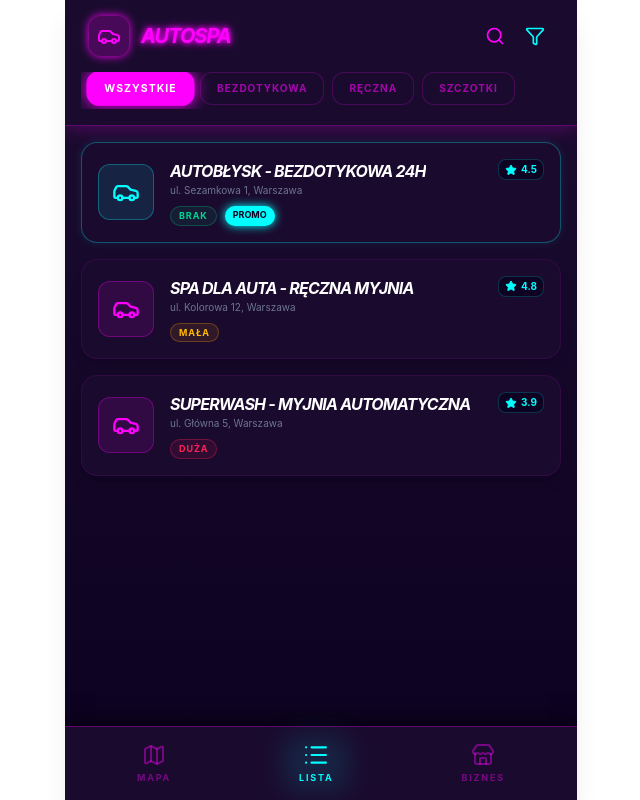
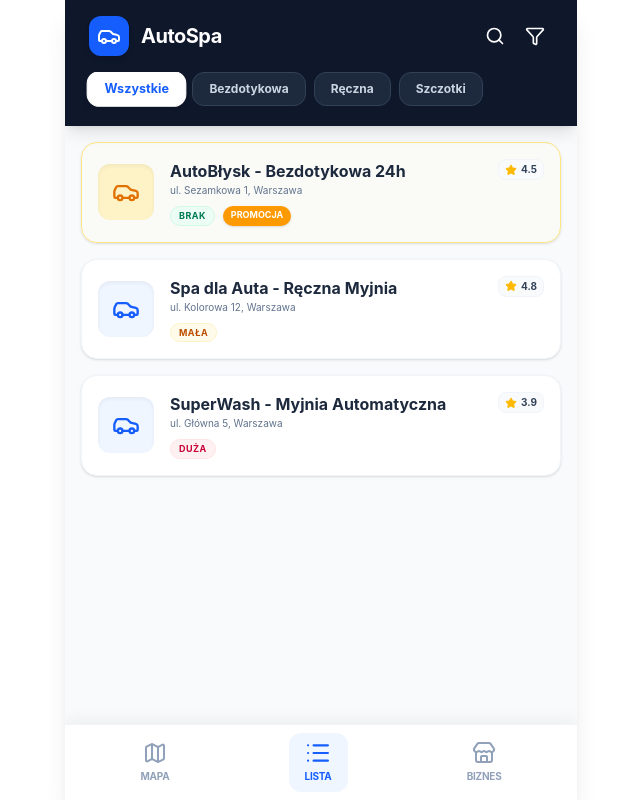
Before and after one commit to kopara12332-cyber/AutoSpa, a React (Vite) app: page / in a window 1280 px wide. Both pictures are taken after a click on the button "LISTA". Shown: the whole page, without its empty margins (319-959 px from the left). Built offline with nearby package versions, Linux system fonts and the light colour scheme.

Commit message:
Switch to Premium Clean palette (Deep Ocean & Silver)

```diff
--- a/src/App.tsx
+++ b/src/App.tsx
@@ -74,21 +74,21 @@ function App() {
   };
 
   return (
-    <div className="flex flex-col h-screen max-w-lg mx-auto bg-[#0d0221] text-slate-100 font-sans shadow-xl relative overflow-hidden">
-      {/* App Header (Synthwave Style) */}
-      <header className="bg-[#1a0b2e] text-white p-4 shadow-[0_0_20px_rgba(255,0,255,0.3)] z-20 flex flex-col gap-4 border-b border-[#ff00ff]/30">
+    <div className="flex flex-col h-screen max-w-lg mx-auto bg-slate-50 text-slate-900 font-sans shadow-xl relative overflow-hidden">
+      {/* App Header (Premium Clean Style) */}
+      <header className="bg-slate-900 text-white p-4 shadow-lg z-20 flex flex-col gap-4">
         <div className="flex justify-between items-center px-2">
           <div className="flex items-center gap-3" onClick={() => setActiveView('map')} style={{ cursor: 'pointer' }}>
-             <div className="bg-[#ff00ff]/20 p-2 rounded-xl shadow-[0_0_10px_#ff00ff]">
-               <Car className="w-6 h-6 text-[#ff00ff]" />
+             <div className="bg-blue-600 p-2 rounded-xl shadow-md">
+               <Car className="w-6 h-6 text-white" />
              </div>
-             <h1 className="text-xl font-bold tracking-tighter italic uppercase text-neon-pink">AutoSpa</h1>
+             <h1 className="text-xl font-bold tracking-tight">AutoSpa</h1>
           </div>
           <div className="flex gap-1">
-            <button className="p-2 hover:bg-[#ff00ff]/20 rounded-full transition-colors text-[#ff00ff]">
+            <button className="p-2 hover:bg-white/10 rounded-full transition-colors">
               <Search className="w-5 h-5" />
             </button>
-            <button className="p-2 hover:bg-[#00ffff]/20 rounded-full transition-colors text-[#00ffff]">
+            <button className="p-2 hover:bg-white/10 rounded-full transition-colors">
               <Filter className="w-5 h-5" />
             </button>
           </div>
@@ -105,7 +105,7 @@ function App() {
       </header>
 
       {/* Main Content Area */}
-      <main className="flex-1 relative overflow-y-auto bg-synth-dark">
+      <main className="flex-1 relative overflow-y-auto">
         {activeView === 'map' && (
           <div className="h-full relative modern-map">
             <MapContainer center={mapCenter} zoom={13} scrollWheelZoom={true} className="h-full w-full" zoomControl={false}>
@@ -123,13 +123,13 @@ function App() {
                     click: () => handleMarkerClick(wash),
                   }}
                 >
-                  <Popup className="synth-popup">
-                    <div className="p-1 bg-[#1a0b2e] text-white rounded-lg">
-                      <h3 className="font-bold text-sm text-[#ff00ff]">{wash.name}</h3>
-                      <p className="text-[10px] opacity-70 mb-1">{wash.address}</p>
+                  <Popup>
+                    <div className="p-1 text-slate-900">
+                      <h3 className="font-bold text-sm">{wash.name}</h3>
+                      <p className="text-[10px] text-slate-500 mb-1">{wash.address}</p>
                       <div className="flex items-center gap-1">
-                        <Star className="w-3 h-3 fill-[#00ffff] text-[#00ffff]" />
-                        <span className="text-xs font-bold text-[#00ffff]">{wash.rating}</span>
+                        <Star className="w-3 h-3 fill-amber-400 text-amber-400" />
+                        <span className="text-xs font-bold">{wash.rating}</span>
                       </div>
                     </div>
                   </Popup>
@@ -137,14 +137,14 @@ function App() {
               ))}
             </MapContainer>
 
-             <div className="absolute bottom-4 left-4 right-4 bg-[#1a0b2e]/90 backdrop-blur p-3 rounded-xl shadow-[0_0_15px_rgba(255,0,255,0.2)] text-xs text-[#00ffff] border border-[#ff00ff]/30 z-[1000]">
-               Przesuwaj mapę w neonowym świetle. Myjnie z promocją pulsują na błękitno.
+             <div className="absolute bottom-4 left-4 right-4 bg-white/95 backdrop-blur p-3 rounded-xl shadow-premium text-xs text-slate-600 border border-slate-100 z-[1000]">
+               Przesuwaj mapę, aby znaleźć myjnie. Złote punkty to oferty specjalne.
              </div>
           </div>
         )}
 
         {activeView === 'list' && (
-          <div className="p-4 space-y-4">
+          <div className="p-4 space-y-4 bg-slate-50">
             {filteredWashes.map(wash => (
               <CarWashCard key={wash.id} wash={wash} onClick={() => handleWashClick(wash)} />
             ))}
@@ -152,39 +152,39 @@ function App() {
         )}
 
         {activeView === 'detail' && selectedWash && (
-          <div className="bg-[#0d0221] min-h-full">
-            <div className="relative h-48 bg-[#1a0b2e]">
-               <div className="absolute inset-0 bg-gradient-to-t from-[#0d0221] to-transparent"></div>
+          <div className="bg-white min-h-full">
+            <div className="relative h-48 bg-slate-900">
+               <div className="absolute inset-0 bg-gradient-to-t from-black/60 to-transparent"></div>
                <button
                  onClick={() => setActiveView('map')}
-                 className="absolute top-4 left-4 p-2 bg-[#ff00ff]/20 hover:bg-[#ff00ff]/40 rounded-full text-[#ff00ff] backdrop-blur border border-[#ff00ff]/30"
+                 className="absolute top-4 left-4 p-2 bg-white/20 hover:bg-white/40 rounded-full text-white backdrop-blur"
                >
                  <Navigation className="w-5 h-5 rotate-180" />
                </button>
                <div className="absolute bottom-4 left-4 right-4 text-white">
-                 <h2 className="text-2xl font-bold italic uppercase tracking-tighter text-neon-pink">{selectedWash.name}</h2>
-                 <p className="text-sm opacity-70 text-[#00ffff]">{selectedWash.address}</p>
+                 <h2 className="text-2xl font-bold tracking-tight">{selectedWash.name}</h2>
+                 <p className="text-sm opacity-80">{selectedWash.address}</p>
                </div>
             </div>
 
             <div className="p-6 space-y-6">
               <div className="flex justify-between items-center">
                  <div className="flex items-center gap-1">
-                    <Star className="w-5 h-5 fill-[#00ffff] text-[#00ffff]" />
-                    <span className="font-bold text-lg text-[#00ffff]">{selectedWash.rating}</span>
+                    <Star className="w-5 h-5 fill-amber-400 text-amber-400" />
+                    <span className="font-bold text-lg">{selectedWash.rating}</span>
                     <span className="text-slate-400 text-sm">(124 oceny)</span>
                  </div>
-                 <span className="px-3 py-1 bg-[#ff00ff]/10 text-[#ff00ff] border border-[#ff00ff]/30 rounded-full text-xs font-bold uppercase tracking-widest">
+                 <span className="px-3 py-1 bg-slate-100 text-slate-700 border border-slate-200 rounded-full text-xs font-bold uppercase tracking-wider">
                    {selectedWash.type}
                  </span>
               </div>
 
               {selectedWash.isPromoted && (
-                <div className="bg-[#00ffff]/5 border border-[#00ffff]/30 p-4 rounded-xl flex items-start gap-3 shadow-[0_0_15px_rgba(0,255,255,0.1)]">
-                  <TrendingDown className="w-6 h-6 text-[#00ffff] flex-shrink-0" />
+                <div className="bg-amber-50 border border-amber-200 p-4 rounded-xl flex items-start gap-3 shadow-sm">
+                  <TrendingDown className="w-6 h-6 text-amber-600 flex-shrink-0" />
                   <div>
-                    <h4 className="font-bold text-[#00ffff] uppercase italic tracking-tight">Neonowa Promocja!</h4>
-                    <p className="text-[#00ffff]/80 text-sm">{selectedWash.promotionText}</p>
+                    <h4 className="font-bold text-amber-900">Oferta specjalna</h4>
+                    <p className="text-amber-700 text-sm">{selectedWash.promotionText}</p>
                   </div>
                 </div>
               )}
@@ -194,78 +194,78 @@ function App() {
                    icon={<List className="w-5 h-5" />}
                    label="Kolejka"
                    value={selectedWash.queueStatus}
-                   color={selectedWash.queueStatus === 'brak' ? 'text-emerald-400' : selectedWash.queueStatus === 'mała' ? 'text-amber-400' : 'text-rose-500'}
+                   color={selectedWash.queueStatus === 'brak' ? 'text-emerald-600' : selectedWash.queueStatus === 'mała' ? 'text-amber-600' : 'text-rose-600'}
                  />
                  <StatusCard
                    icon={<AlertCircle className="w-5 h-5" />}
                    label="Automat"
                    value={selectedWash.isMachineWorking ? 'Działa' : 'Awaria'}
-                   color={selectedWash.isMachineWorking ? 'text-emerald-400' : 'text-rose-500'}
+                   color={selectedWash.isMachineWorking ? 'text-emerald-600' : 'text-rose-600'}
                  />
               </div>
 
               <div className="space-y-3">
-                <h3 className="font-bold text-slate-300 uppercase text-xs tracking-widest">Zgłoś status "na żywo"</h3>
+                <h3 className="font-bold text-slate-800 text-sm uppercase tracking-wider">Zgłoś status "na żywo"</h3>
                 <div className="flex gap-2">
-                   <button className="flex-1 py-3 bg-emerald-500/10 text-emerald-400 border border-emerald-500/30 rounded-xl text-[10px] font-bold uppercase tracking-tighter hover:bg-emerald-500/20 transition-colors">
+                   <button className="flex-1 py-3 bg-slate-50 text-slate-700 border border-slate-200 rounded-xl text-xs font-bold hover:bg-slate-100 transition-colors">
                      Brak
                    </button>
-                   <button className="flex-1 py-3 bg-amber-500/10 text-amber-400 border border-amber-500/30 rounded-xl text-[10px] font-bold uppercase tracking-tighter hover:bg-amber-500/20 transition-colors">
+                   <button className="flex-1 py-3 bg-slate-50 text-slate-700 border border-slate-200 rounded-xl text-xs font-bold hover:bg-slate-100 transition-colors">
                      Mała
                    </button>
-                   <button className="flex-1 py-3 bg-rose-500/10 text-rose-500 border border-rose-500/30 rounded-xl text-[10px] font-bold uppercase tracking-tighter hover:bg-rose-500/20 transition-colors">
+                   <button className="flex-1 py-3 bg-slate-50 text-slate-700 border border-slate-200 rounded-xl text-xs font-bold hover:bg-slate-100 transition-colors">
                      Duża
                    </button>
                 </div>
               </div>
 
-              <button className="w-full py-4 bg-gradient-to-r from-[#ff00ff] to-[#7000ff] text-white rounded-2xl font-bold text-lg shadow-[0_0_20px_rgba(255,0,255,0.4)] hover:scale-[1.02] transition-transform active:scale-95 uppercase italic tracking-widest">
-                Nawiguj Teraz
+              <button className="w-full py-4 bg-blue-600 text-white rounded-2xl font-bold text-lg shadow-lg hover:bg-blue-700 transition-all active:scale-95 uppercase tracking-wide">
+                Nawiguj do myjni
               </button>
             </div>
           </div>
         )}
 
         {activeView === 'b2b' && (
-          <div className="p-6 space-y-6">
+          <div className="p-6 space-y-6 bg-slate-50 min-h-full">
             <div className="text-center space-y-2">
-              <div className="bg-[#00ffff]/20 w-20 h-20 rounded-full flex items-center justify-center mx-auto shadow-[0_0_20px_#00ffff]">
-                <Store className="w-10 h-10 text-[#00ffff]" />
+              <div className="bg-blue-100 w-20 h-20 rounded-2xl flex items-center justify-center mx-auto shadow-sm">
+                <Store className="w-10 h-10 text-blue-600" />
               </div>
-              <h2 className="text-2xl font-bold uppercase italic text-neon-cyan">Strefa Biznesu</h2>
-              <p className="text-[#00ffff]/60 text-sm">Rozświetl swój biznes neonami AutoSpa.</p>
+              <h2 className="text-2xl font-bold text-slate-900">Panel Biznesowy</h2>
+              <p className="text-slate-500 text-sm">Zarządzaj swoją myjnią i przyciągnij klientów.</p>
             </div>
 
-            <div className="bg-[#1a0b2e] p-5 rounded-2xl shadow-lg border border-[#ff00ff]/20 space-y-4">
-               <h3 className="font-bold flex items-center gap-2 text-[#ff00ff] uppercase text-xs tracking-widest">
-                 <TrendingDown className="w-5 h-5" /> Aktywne Promocje
+            <div className="bg-white p-5 rounded-2xl shadow-premium border border-slate-100 space-y-4">
+               <h3 className="font-bold flex items-center gap-2 text-slate-800 text-sm uppercase tracking-wider">
+                 <TrendingDown className="w-5 h-5 text-amber-500" /> Twoje Promocje
                </h3>
-               <div className="p-4 bg-[#0d0221] rounded-xl border border-dashed border-[#ff00ff]/30 text-center">
-                 <p className="text-xs opacity-50 mb-2">Ciemno tutaj... dodaj blasku!</p>
-                 <button className="text-[#00ffff] text-xs font-bold uppercase tracking-widest underline decoration-[#00ffff]/30 underline-offset-4">+ Dodaj nową promocję</button>
+               <div className="p-4 bg-slate-50 rounded-xl border border-dashed border-slate-300 text-center">
+                 <p className="text-sm text-slate-400 mb-2">Brak aktywnych promocji</p>
+                 <button className="text-blue-600 text-sm font-bold hover:underline">+ Dodaj nową promocję</button>
                </div>
             </div>
 
             <div className="grid grid-cols-2 gap-4">
-               <div className="bg-[#ff00ff]/5 p-4 rounded-2xl border border-[#ff00ff]/20">
-                  <p className="text-[10px] text-[#ff00ff] font-bold uppercase tracking-widest opacity-70">Zasięg</p>
-                  <p className="text-2xl font-bold text-[#ff00ff]">1,248</p>
+               <div className="bg-white p-4 rounded-2xl border border-slate-100 shadow-sm">
+                  <p className="text-[10px] text-slate-400 font-bold uppercase tracking-wider">Wyświetlenia</p>
+                  <p className="text-2xl font-bold text-slate-900">1,248</p>
                </div>
-               <div className="bg-[#00ffff]/5 p-4 rounded-2xl border border-[#00ffff]/20">
-                  <p className="text-[10px] text-[#00ffff] font-bold uppercase tracking-widest opacity-70">Konwersja</p>
-                  <p className="text-2xl font-bold text-[#00ffff]">342</p>
+               <div className="bg-white p-4 rounded-2xl border border-slate-100 shadow-sm">
+                  <p className="text-[10px] text-slate-400 font-bold uppercase tracking-wider">Nawigacje</p>
+                  <p className="text-2xl font-bold text-slate-900">342</p>
                </div>
             </div>
 
-            <button className="w-full py-4 border-2 border-[#00ffff] text-[#00ffff] bg-transparent rounded-2xl font-bold uppercase italic tracking-widest shadow-[0_0_15px_rgba(0,255,255,0.2)] hover:bg-[#00ffff]/10 transition-colors">
-              Wykup Wyróżnienie
+            <button className="w-full py-4 bg-slate-900 text-white rounded-2xl font-bold uppercase tracking-wider shadow-lg hover:bg-black transition-colors">
+              Wykup wyróżnienie
             </button>
           </div>
         )}
       </main>
 
-      {/* Bottom Navigation (Synthwave Style) */}
-      <nav className="bg-[#1a0b2e] border-t border-[#ff00ff]/30 p-2 flex justify-around items-center z-30 shadow-[0_-4px_20px_rgba(0,0,0,0.5)]">
+      {/* Bottom Navigation (Premium Clean Style) */}
+      <nav className="bg-white border-t border-slate-100 p-2 flex justify-around items-center z-30 shadow-[0_-4px_15px_rgba(0,0,0,0.05)]">
         <NavButton
           active={activeView === 'map'}
           onClick={() => setActiveView('map')}
@@ -294,10 +294,10 @@ function FilterChip({ active, onClick, label }: { active: boolean, onClick: () =
     <button
       onClick={onClick}
       className={cn(
-        "px-4 py-2 rounded-xl text-[10px] font-bold uppercase tracking-widest transition-all duration-300 border",
+        "px-4 py-2 rounded-xl text-xs font-bold transition-all duration-200 border",
         active
-          ? "bg-[#ff00ff] text-white border-[#ff00ff] shadow-[0_0_15px_#ff00ff] scale-105"
-          : "bg-[#1a0b2e] text-[#ff00ff]/60 border-[#ff00ff]/20 hover:border-[#ff00ff]/50"
+          ? "bg-white text-blue-600 border-white shadow-md scale-105"
+          : "bg-slate-800 text-slate-300 border-slate-700 hover:bg-slate-700"
       )}
     >
       {label}
@@ -310,17 +310,14 @@ function NavButton({ active, onClick, icon, label }: { active: boolean, onClick:
     <button
       onClick={onClick}
       className={cn(
-        "flex flex-col items-center gap-1 p-2 px-4 transition-all duration-300 rounded-xl relative",
-        active ? "text-[#00ffff]" : "text-[#ff00ff]/40 hover:text-[#ff00ff]/70"
+        "flex flex-col items-center gap-1 p-2 px-4 transition-all duration-200 rounded-xl relative",
+        active ? "text-blue-600 bg-blue-50" : "text-slate-400 hover:text-slate-600 hover:bg-slate-50"
       )}
     >
-      {active && (
-        <div className="absolute inset-0 bg-[#00ffff]/10 blur-md rounded-xl"></div>
-      )}
       <div className={cn("transition-transform", active && "scale-110")}>
         {icon}
       </div>
-      <span className="text-[9px] font-bold uppercase tracking-[0.2em]">
+      <span className="text-[10px] font-bold uppercase tracking-tight">
         {label}
       </span>
     </button>
@@ -332,35 +329,35 @@ function CarWashCard({ wash, onClick }: { wash: CarWash, onClick: () => void })
     <div
       onClick={onClick}
       className={cn(
-        "bg-[#1a0b2e] p-4 rounded-2xl shadow-lg border border-[#ff00ff]/10 flex gap-4 items-center active:scale-[0.98] transition-all cursor-pointer hover:border-[#ff00ff]/40 hover:shadow-[0_0_15px_rgba(255,0,255,0.1)]",
-        wash.isPromoted && "border-[#00ffff]/30 shadow-[0_0_10px_rgba(0,255,255,0.1)]"
+        "bg-white p-4 rounded-2xl shadow-sm border border-slate-100 flex gap-4 items-center active:scale-[0.98] transition-all cursor-pointer hover:shadow-md",
+        wash.isPromoted && "border-amber-200 bg-amber-50/30"
       )}
     >
       <div className={cn(
-        "w-14 h-14 rounded-xl flex items-center justify-center flex-shrink-0 border",
-        wash.isPromoted ? "bg-[#00ffff]/10 border-[#00ffff]/30 text-[#00ffff]" : "bg-[#ff00ff]/10 border-[#ff00ff]/30 text-[#ff00ff]"
+        "w-14 h-14 rounded-xl flex items-center justify-center flex-shrink-0 shadow-inner",
+        wash.isPromoted ? "bg-amber-100 text-amber-600" : "bg-blue-50 text-blue-600"
       )}>
         <Car className="w-7 h-7" />
       </div>
       <div className="flex-1 min-w-0">
         <div className="flex justify-between items-start">
-          <h3 className="font-bold text-white truncate italic uppercase tracking-tighter">{wash.name}</h3>
-          <div className="flex items-center gap-1 bg-[#0d0221] px-1.5 py-0.5 rounded-lg border border-[#00ffff]/20">
-            <Star className="w-3 h-3 fill-[#00ffff] text-[#00ffff]" />
-            <span className="text-[10px] font-bold text-[#00ffff]">{wash.rating}</span>
+          <h3 className="font-bold text-slate-800 truncate">{wash.name}</h3>
+          <div className="flex items-center gap-1 bg-slate-50 px-1.5 py-0.5 rounded-lg border border-slate-100">
+            <Star className="w-3 h-3 fill-amber-400 text-amber-400" />
+            <span className="text-[10px] font-bold text-slate-700">{wash.rating}</span>
           </div>
         </div>
-        <p className="text-[10px] text-slate-400 truncate mb-2 opacity-70">{wash.address}</p>
+        <p className="text-[10px] text-slate-500 truncate mb-2">{wash.address}</p>
         <div className="flex gap-2">
           <span className={cn(
-            "text-[9px] font-bold px-2 py-0.5 rounded-full uppercase tracking-widest border",
-            wash.queueStatus === 'brak' ? "bg-emerald-500/10 text-emerald-400 border-emerald-500/30" : wash.queueStatus === 'mała' ? "bg-amber-500/10 text-amber-400 border-amber-500/30" : "bg-rose-500/10 text-rose-500 border-rose-500/30"
+            "text-[9px] font-bold px-2 py-0.5 rounded-full uppercase tracking-wider border",
+            wash.queueStatus === 'brak' ? "bg-emerald-50 text-emerald-700 border-emerald-100" : wash.queueStatus === 'mała' ? "bg-amber-50 text-amber-700 border-amber-100" : "bg-rose-50 text-rose-700 border-rose-100"
           )}>
             {wash.queueStatus}
           </span>
           {wash.isPromoted && (
-            <span className="text-[9px] font-bold px-2 py-0.5 rounded-full uppercase bg-[#00ffff] text-[#0d0221] shadow-[0_0_10px_#00ffff]">
-              PROMO
+            <span className="text-[9px] font-bold px-2 py-0.5 rounded-full uppercase bg-amber-500 text-white shadow-sm">
+              PROMOCJA
             </span>
           )}
         </div>
@@ -371,12 +368,12 @@ function CarWashCard({ wash, onClick }: { wash: CarWash, onClick: () => void })
 
 function StatusCard({ icon, label, value, color }: { icon: React.ReactNode, label: string, value: string, color: string }) {
   return (
-    <div className="bg-[#1a0b2e] p-4 rounded-2xl border border-[#ff00ff]/10 shadow-inner">
-      <div className="flex items-center gap-2 text-[#ff00ff]/40 mb-1">
+    <div className="bg-slate-50 p-4 rounded-2xl border border-slate-100">
+      <div className="flex items-center gap-2 text-slate-400 mb-1">
         {icon}
-        <span className="text-[9px] font-bold uppercase tracking-widest">{label}</span>
+        <span className="text-[9px] font-bold uppercase tracking-wider">{label}</span>
       </div>
-      <p className={cn("text-sm font-bold uppercase italic tracking-tight", color)}>{value}</p>
+      <p className={cn("text-sm font-bold uppercase tracking-tight", color)}>{value}</p>
     </div>
   );
 }
--- a/src/index.css
+++ b/src/index.css
@@ -6,12 +6,12 @@
   width: 100%;
   height: 100%;
   z-index: 1;
-  background: #1a0b2e !important; /* Synthwave Dark Purple */
+  background: #f1f5f9 !important;
 }
 
-/* Synthwave Map Styles */
+/* Premium Map Styles */
 .modern-map .leaflet-tile-container {
-  filter: invert(100%) hue-rotate(180deg) brightness(0.7) contrast(1.2) saturate(1.5) !important;
+  filter: saturate(1.1) contrast(1.05) brightness(1.02) !important;
 }
 
 .custom-div-icon {
@@ -23,7 +23,7 @@
   width: 36px;
   height: 36px;
   border-radius: 50% 50% 50% 0;
-  background: #ff00ff; /* Neon Pink */
+  background: #1e40af; /* Deep Blue */
   position: absolute;
   transform: rotate(-45deg);
   left: 50%;
@@ -32,20 +32,20 @@
   display: flex;
   align-items: center;
   justify-content: center;
-  box-shadow: 0 0 15px #ff00ff, 0 0 5px #ff00ff;
-  border: 2px solid #fff;
+  box-shadow: 0 4px 10px rgba(0, 0, 0, 0.2);
+  border: 2px solid white;
   transition: all 0.2s ease;
 }
 
 .marker-pin:hover {
   transform: rotate(-45deg) scale(1.15);
-  box-shadow: 0 0 25px #ff00ff, 0 0 10px #ff00ff;
+  background: #2563eb;
 }
 
 .marker-pin.promoted {
-  background: #00ffff; /* Neon Cyan */
-  box-shadow: 0 0 15px #00ffff, 0 0 5px #00ffff;
-  animation: pulse-synth 1.5s infinite;
+  background: #f59e0b; /* Premium Gold/Amber */
+  box-shadow: 0 0 15px rgba(245, 158, 11, 0.4);
+  animation: pulse-premium 2s infinite;
 }
 
 .marker-icon-inner {
@@ -53,35 +53,19 @@
   color: white;
 }
 
-@keyframes pulse-synth {
-  0% { transform: rotate(-45deg) scale(1); box-shadow: 0 0 0 0 rgba(0, 255, 255, 0.7); }
-  70% { transform: rotate(-45deg) scale(1.1); box-shadow: 0 0 0 15px rgba(0, 255, 255, 0); }
-  100% { transform: rotate(-45deg) scale(1); box-shadow: 0 0 0 0 rgba(0, 255, 255, 0); }
+@keyframes pulse-premium {
+  0% { transform: rotate(-45deg) scale(1); box-shadow: 0 0 0 0 rgba(245, 158, 11, 0.5); }
+  70% { transform: rotate(-45deg) scale(1.1); box-shadow: 0 0 0 10px rgba(245, 158, 11, 0); }
+  100% { transform: rotate(-45deg) scale(1); box-shadow: 0 0 0 0 rgba(245, 158, 11, 0); }
 }
 
-/* Synthwave Background & Utilities */
-.bg-synth-dark {
-  background: linear-gradient(180deg, #1a0b2e 0%, #0d0221 100%);
+/* Premium Background & Utilities */
+.bg-premium-gradient {
+  background: linear-gradient(135deg, #1e3a8a 0%, #1e40af 100%);
 }
 
-.text-neon-pink {
-  color: #ff00ff;
-  text-shadow: 0 0 5px #ff00ff, 0 0 10px #ff00ff;
-}
-
-.text-neon-cyan {
-  color: #00ffff;
-  text-shadow: 0 0 5px #00ffff, 0 0 10px #00ffff;
-}
-
-.border-neon-pink {
-  border-color: #ff00ff;
-  box-shadow: 0 0 5px #ff00ff;
-}
-
-.border-neon-cyan {
-  border-color: #00ffff;
-  box-shadow: 0 0 5px #00ffff;
+.shadow-premium {
+  box-shadow: 0 10px 25px -3px rgba(0, 0, 0, 0.1), 0 4px 6px -2px rgba(0, 0, 0, 0.05);
 }
 
 .no-scrollbar::-webkit-scrollbar {
```
